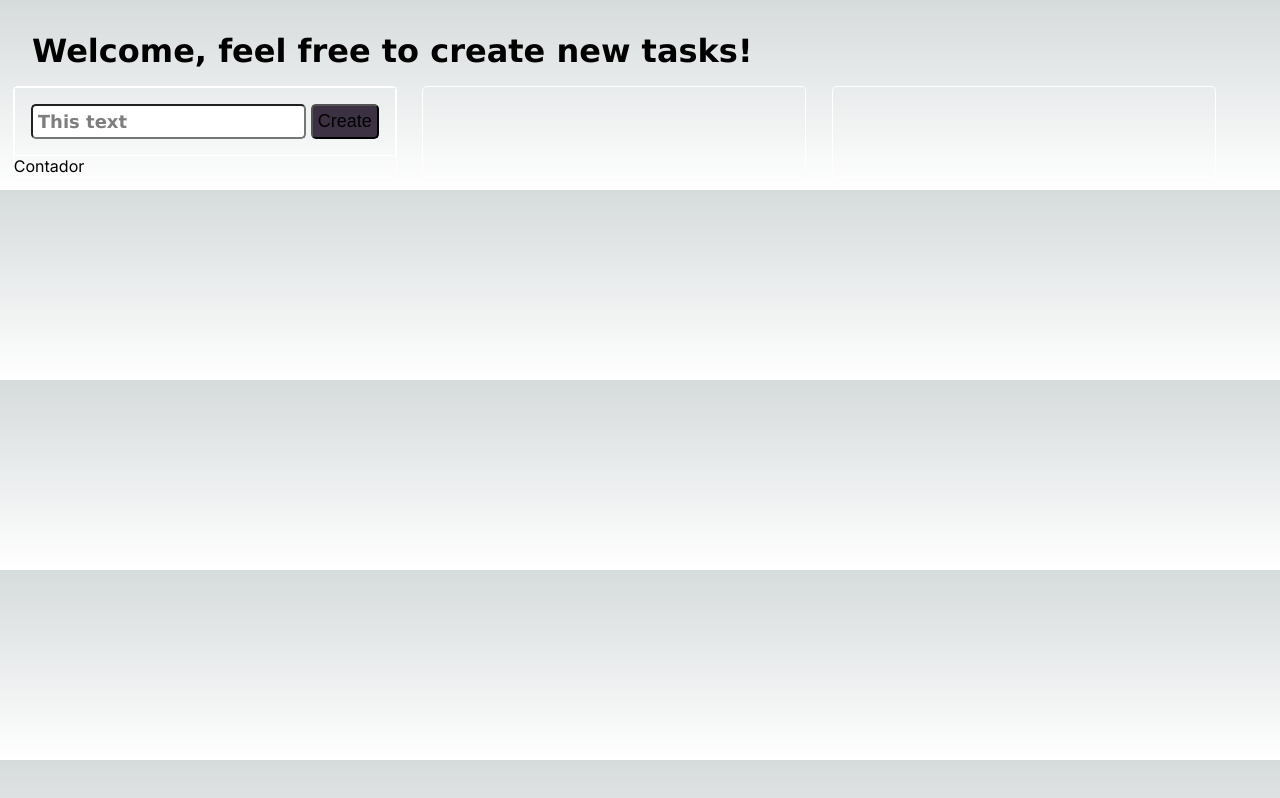
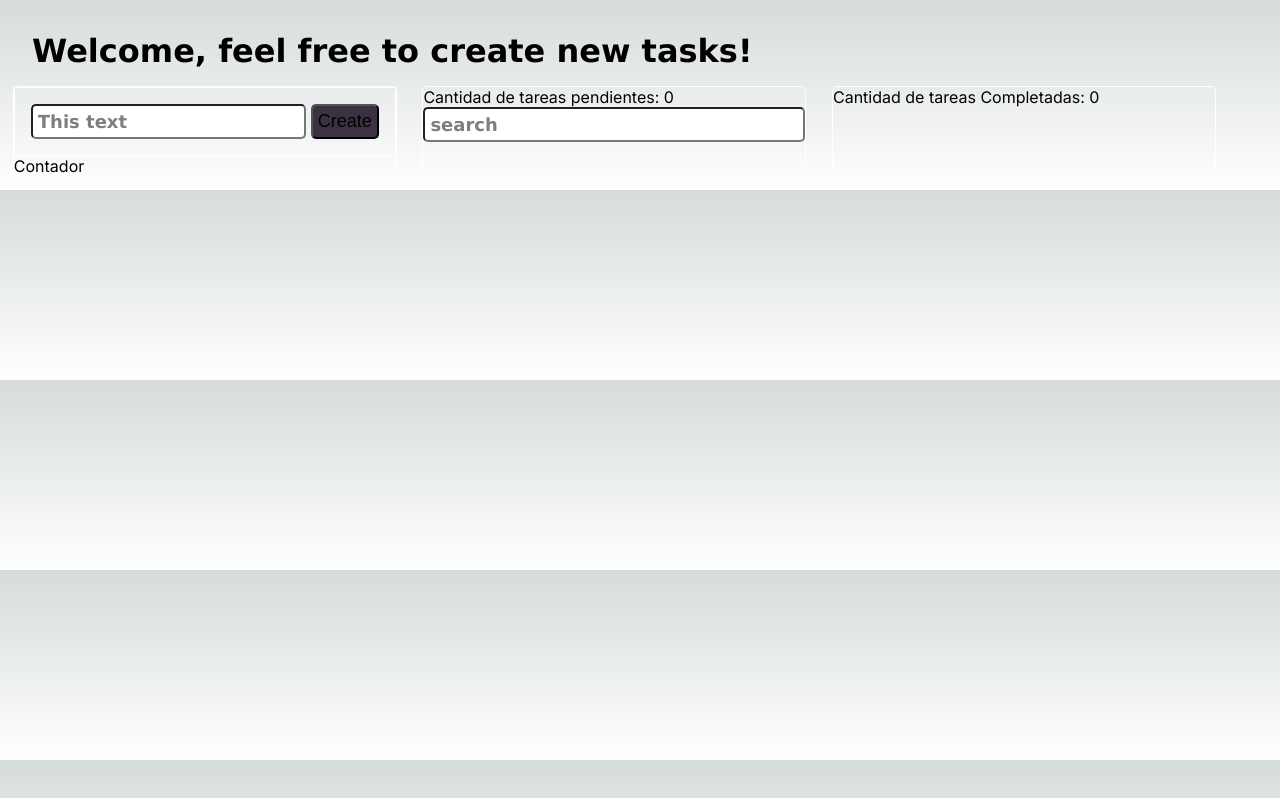
Before and after one commit to veraAlan/PWA-RIA-React, a Next.js app in the folder tp1-react/: page / in a window 1280 px wide. Built offline with nearby package versions, Linux system fonts and the light colour scheme.

Commit message:
Buscador y contador agregados
Buscador de tareas y contador de tareas pendientes y completadas agregados

```diff
--- a/tp1-react/src/app/components/TodoList/TodoList.jsx
+++ b/tp1-react/src/app/components/TodoList/TodoList.jsx
@@ -13,6 +13,9 @@ const TodoForm = () => {
     const [inputValue, setInputValue] = useState("");
     const [nextId, setNextId] = useState(0);
     const onChangeHandler = (event) => { setInputValue(event.target.value); };
+    const tareasPendientes = taskList.length;
+    const tareasCompletadas = doneTaskList.length;
+    const [search, setSearch] = useState("");
 
     const createTask = () => {
         setNextId(nextId + 1);
@@ -37,9 +40,19 @@ const TodoForm = () => {
     const eliminateTask = (idEliminate) => {
         const newTaskList = taskList.filter((task) => task.id !== idEliminate);
         setTaskState(newTaskList);
-
     };
 
+    const searcher = (e) => {
+        setSearch(e.target.value)
+    }
+
+    let result = []
+    if (!search) {
+        result = taskList
+    } else {
+        result = taskList.filter((task) => task.info.toLowerCase().includes(search.toLocaleLowerCase()))
+        console.log(result);
+    }
 
     return (
         <>
@@ -54,9 +67,11 @@ const TodoForm = () => {
                 </div>
             </div>
             <div className={style.containerItem}>
+                <p>Cantidad de tareas pendientes: {tareasPendientes}</p>
+                <Input className={style.text} placeholder='search' value={search} onChangeHandler={searcher} />
                 <ul className={style.list} >
                     {
-                        taskList.map((data) => {
+                        result.map((data) => {
                             return <li className={style.listItem} key={data.id}>{Task(data.info, data.completed)}
                                 <Button className={style.text} text="Complete" onClickFn={() => updateTask(data.id)} />
                                 <Button className={style.text} text="Eliminate" onClickFn={() => eliminateTask(data.id)} />
@@ -66,6 +81,7 @@ const TodoForm = () => {
                 </ul>
             </div>
             <div className={style.containerItem}>
+                <p>Cantidad de tareas Completadas: {tareasCompletadas}</p>
                 <ul className={style.list}>
                     {
                         doneTaskList.map((data) => {
```
